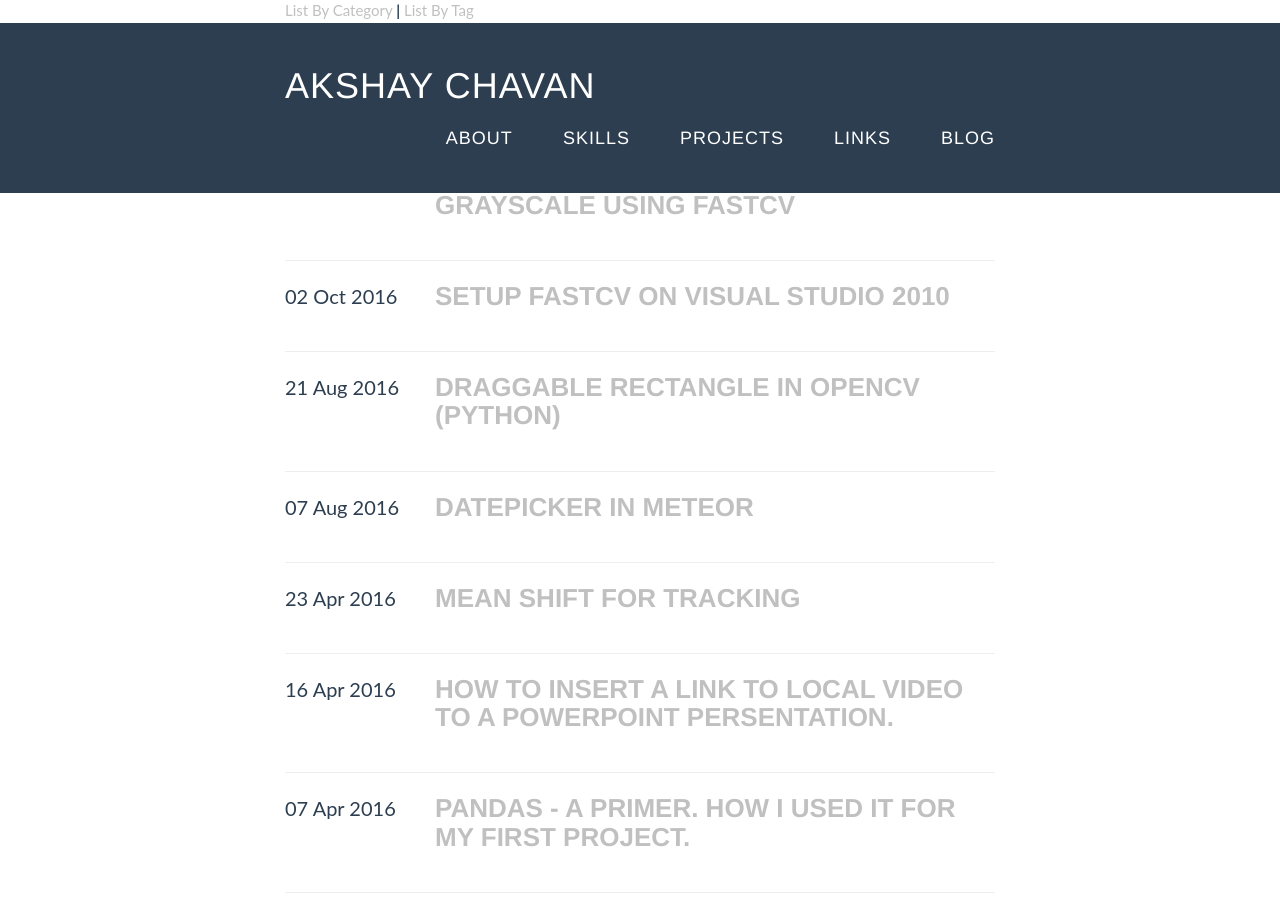
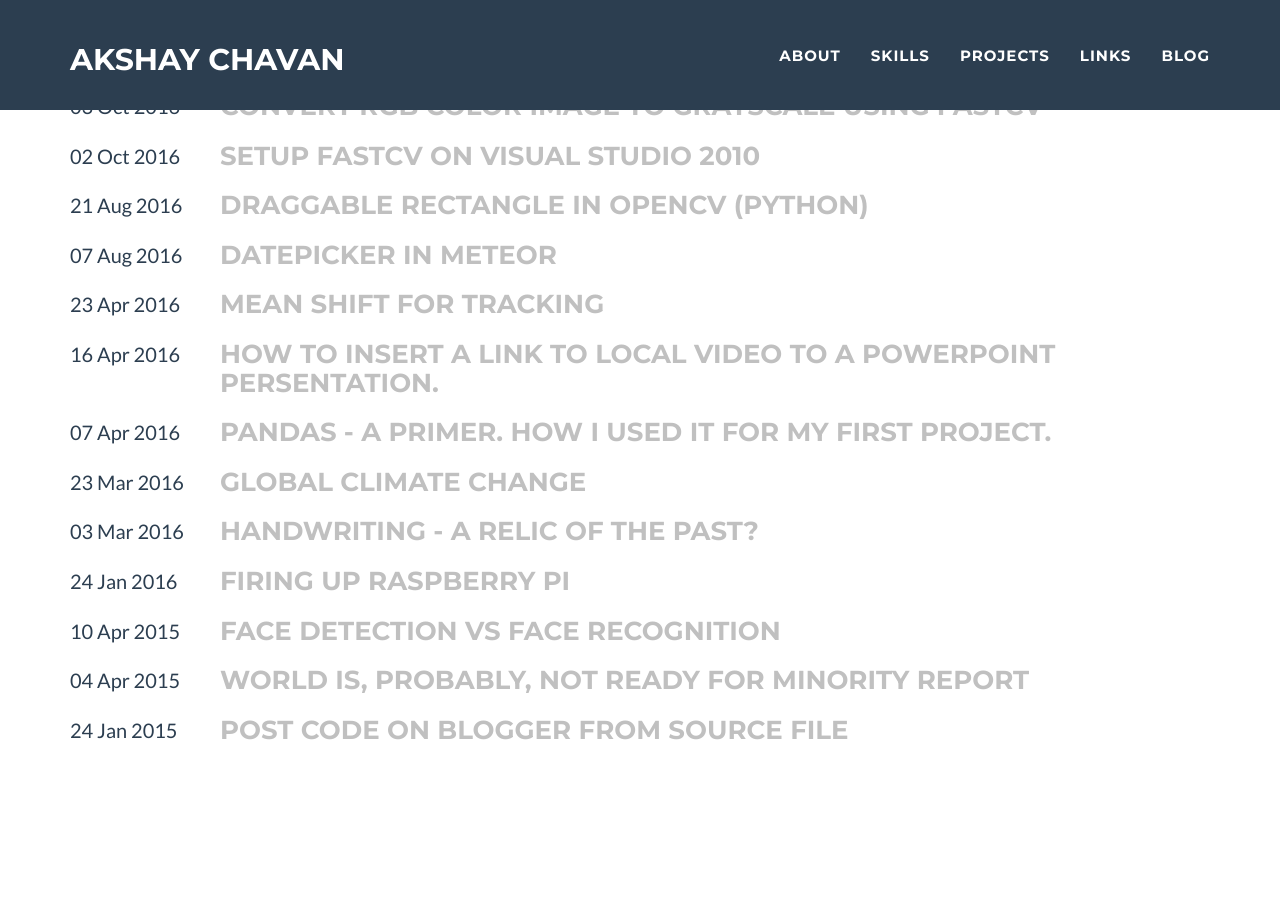
Before and after one commit to arccoder/arccoder.github.io, a Jekyll site: the page built from blog/index.html, in a window 1280 px wide and 900 px high. Built offline with Jekyll 4.4.1, drawn with Linux system fonts in a browser that asks for light colours; nearby versions of some CDN libraries; library files that are not in the unit come from our copies.

Commit message:
Update default.html

```diff
--- a/_layouts/default.html
+++ b/_layouts/default.html
@@ -9,13 +9,22 @@
             <script src="http://html5shiv.googlecode.com/svn/trunk/html5.js"></script>
         <![endif]-->
 
-        <link rel="stylesheet" type="text/css" href="/style.css" />
+        <!--<link rel="stylesheet" type="text/css" href="/style.css" />-->
         <link rel="alternate" type="application/rss+xml" title="{{ site.name }} - {{ site.description }}" href="/feed.xml" />
 
         <!-- Bootstrap Core CSS - Uses Bootswatch Flatly Theme: http://bootswatch.com/flatly/ -->
         <link href="/css/bootstrap.css" rel="stylesheet">
         <!-- Custom CSS -->
         <link href="/css/freelancer.css" rel="stylesheet">
+
+        <!-- Custom CSS -->
+        <link href="css/freelancer.css" rel="stylesheet">
+
+        <!-- Custom Fonts -->
+        <link href="academicons-1.7.0/css/academicons.css" rel="stylesheet" type="text/css">
+        <link href="font-awesome/css/font-awesome.min.css" rel="stylesheet" type="text/css">
+        <link href="http://fonts.googleapis.com/css?family=Montserrat:400,700" rel="stylesheet" type="text/css">
+        <link href="http://fonts.googleapis.com/css?family=Lato:400,700,400italic,700italic" rel="stylesheet" type="text/css">
 
     </head>
 
```
